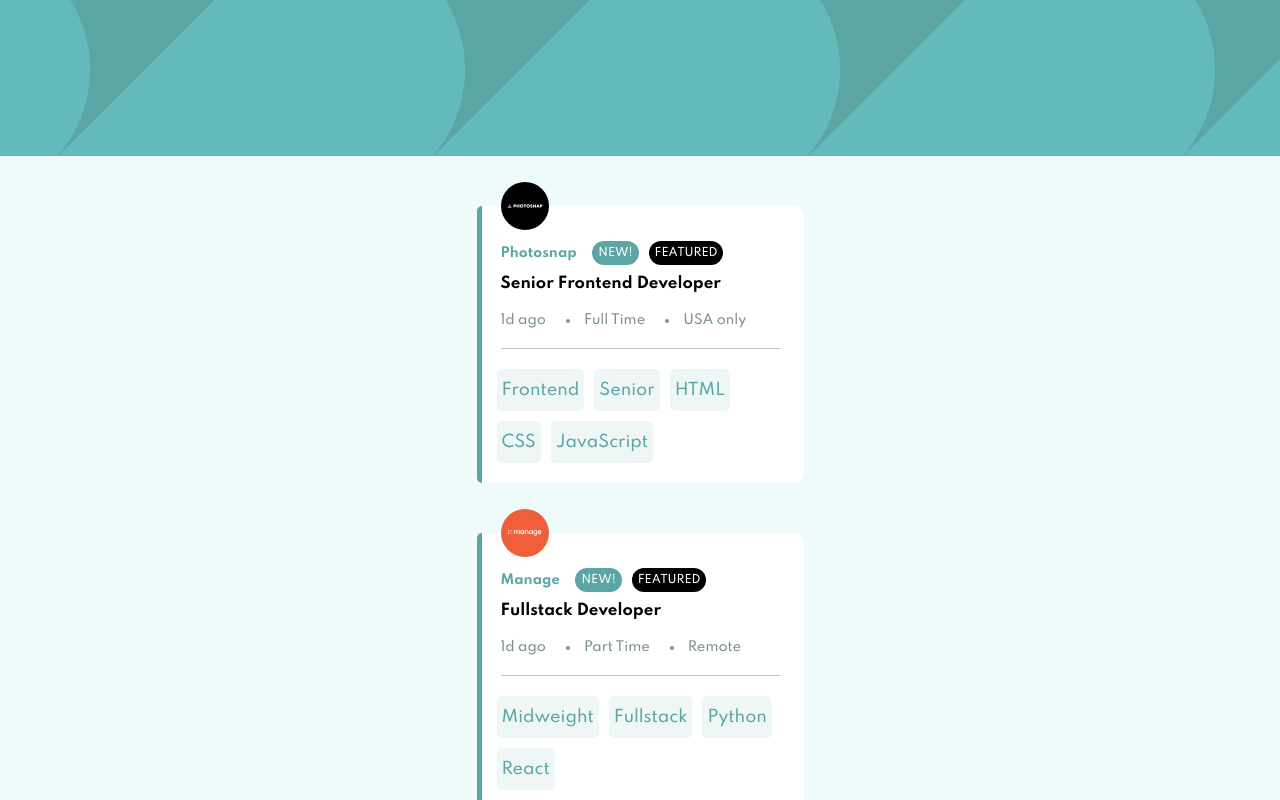
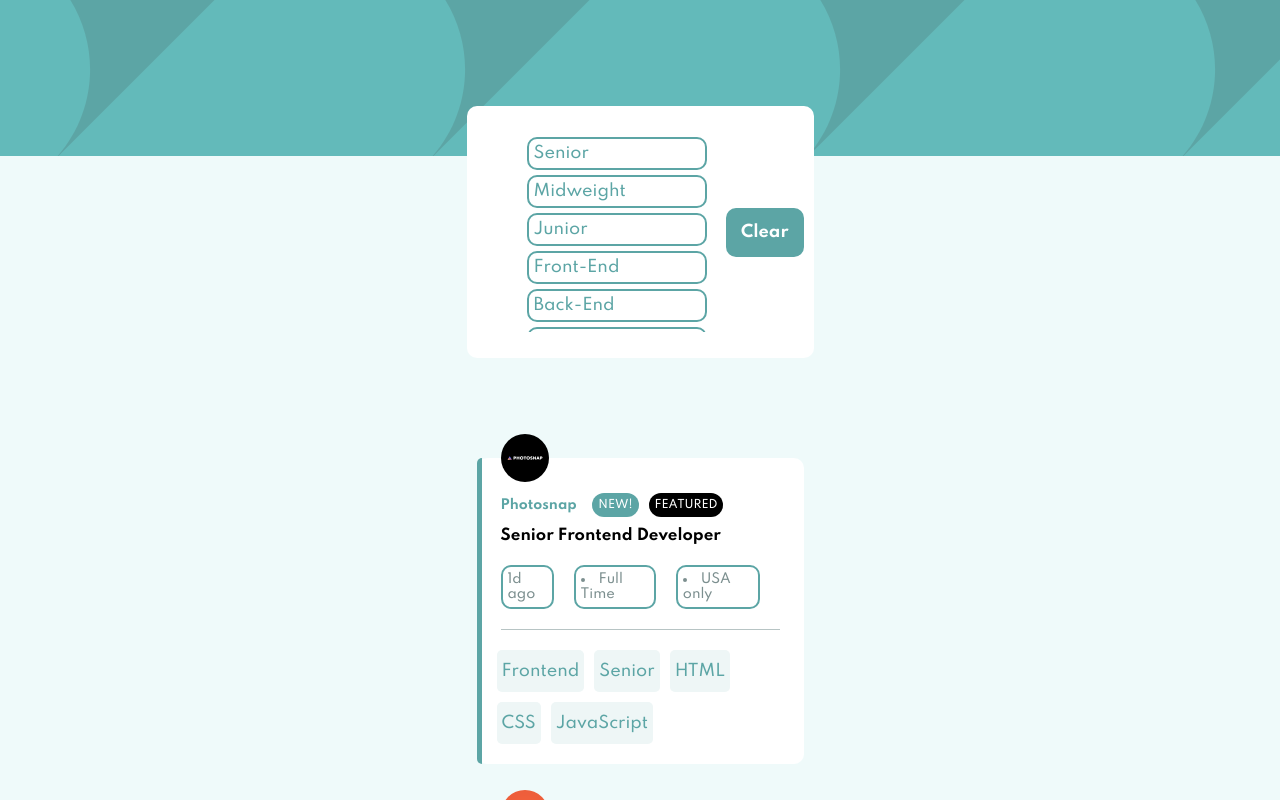
Before and after one commit to Yintii/job-listings, a React (Create React App) app: page / in a window 1280 px wide. Shown: the top 800 px of the page. Built offline with nearby package versions, Linux system fonts and the light colour scheme.

Commit message:
I changed the style from the original becuase it was just not intuitive at all, so it's a scrolling list of filters now instead of the other design

```diff
--- /dev/null
+++ b/src/filter.css
@@ -0,0 +1,80 @@
+#filter{
+  width:327px;
+  margin:auto;
+  background-color:white;
+  flex-flow:row nowrap;
+  align-items: center;
+  justify-content: space-between;
+  padding:10px;
+  position:relative;
+  bottom:50px;
+  border-radius: 10px;
+}
+.show{
+  display:flex;
+}
+.hidden{
+  display:none;
+}
+#filters{
+  display:flex;
+  flex-flow:row wrap;
+  justify-content: space-around;
+}
+form{
+  display:flex;
+  flex-flow:column nowrap;
+}
+
+ul{
+  list-style: none;
+  height:200px;
+  width:200px;
+  overflow: scroll;
+  -ms-overflow-style:none;
+  scrollbar-width:none;
+}
+ul::-webkit-scrollbar{
+  display:none;
+}
+
+li{
+  padding:5px;
+  margin:5px 10px;
+  border-radius: 10px;
+  background-color:white;
+  color:#5CA5A5;
+  border: 2px #5CA5A5 solid;
+}
+li:hover{
+  background-color:#5CA5A5;
+  color:white;
+}
+.filter-item{
+  display:flex;
+  flex-flow:row nowrap;
+  color:#5CA5A5;
+  background-color: hsl(180, 31%, 95%);
+  align-items: center;
+  justify-content: space-between;
+  border-radius: 10px;
+  padding-left:10px;
+  margin:2px;
+}
+.filter-item > img{
+  background-color:#5CA5A5;
+  padding:16px;
+  margin-left: 10px;
+  border-radius:10px;
+}
+.filtered{
+  background-color: #5CA5A5;
+  color:white;
+}
+#clear-btn{
+  font-weight: 700;
+  color:white;
+  padding:15px;
+  background-color: #5CA5A5;
+  border-radius: 10px;
+}
--- a/src/filter.js
+++ b/src/filter.js
@@ -1,10 +1,57 @@
+
 import React from 'react';
-function Filter(props){
-  return(
-    <div id="filter" className="hidden">
-      !!!filter!!!
-    </div>
-  );
+import './filter.css';
+
+class Filter extends React.Component{
+  constructor(props){
+    super(props);
+    this.state = {filterItems: ['Senior','Midweight','Junior',
+                                'Front-End', 'Back-End', 'FullStack',
+                                'HTML', 'CSS', 'JavaScript', 'Ruby', 'Python',
+                                'Sass','React','Vue','RoR','Django']};
+    this.filter = this.filter.bind(this);
+    this.clearBtn = this.clearBtn.bind(this);
+  }
+
+  filter(e){
+    let filter_item = e.target;
+    if(filter_item.classList.contains('filtered')){
+      filter_item.classList.remove('filtered');
+    }else{
+    filter_item.classList.add('filtered');
+    }
+  }
+
+  clearBtn(){
+    const filters = document.getElementsByClassName('formOption');
+    console.log(filters.length);
+    for(let i = 0; i<filters.length; i++){
+      if(filters[i].classList.contains('filtered')){
+        filters[i].classList.remove('filtered');
+      }
+    }
+    }
+
+
+  render(){
+
+    return(
+      //Filter set to hide by default
+      <div id="filter" className="show">
+          <ul>
+            {this.state.filterItems.map((value, index) => {
+              let item = <li key={index} className="formOption" onClick={this.filter}>
+                            {value}
+                        </li>;
+              return item;
+            })}
+          </ul>
+        <div id="clear-btn" onClick={this.clearBtn}>
+          Clear
+        </div>
+      </div>
+    );
+  }
 }
 
 export default Filter;
--- a/src/job.css
+++ b/src/job.css
@@ -22,7 +22,7 @@
   position: absolute;
   left:0;
 }
-img{
+div.job-listing > img {
   position:absolute;
   width:48px;height:48px;
   top:-24px;left:24px;
--- a/src/listings.js
+++ b/src/listings.js
@@ -31,7 +31,7 @@ function Listings(){
      />
     {/*manage*/}
     <Job
-    img={manage}
+     img={manage}
      employer={"Manage"}
      specialDetails={["New!","Featured"]}
      position={"Fullstack Developer"}
--- a/src/requirements.js
+++ b/src/requirements.js
@@ -1,25 +1,33 @@
 import React from 'react';
+import closebtn from './images/icon-remove.svg';
 import './requirements.css'
+import './filter.css';
+
+
 class Requirements extends React.Component{
   constructor(props){
     super(props);
-    this.state = {filtered: false};
-    this.filter = this.filter.bind(this);
+    this.state = {listArr: []};
     this.requirements = props.requisites;
+    this.handleClick = this.handleClick.bind(this);
     this.theRequisites = this.requirements.map((requisite)=>
-    <div key={requisite.toString()} className="requisite" onClick={this.filter}>
+    <div className="requisite" onClick={this.handleClick}>
       <div className="requisite-text">
         {requisite}
       </div>
     </div>
     );
   }
-  filter(){
+
+  handleClick(e){
+    var req = e.target
     this.setState(state => ({
-      filtered: !state.filtered
+      listArr: [].push(req.innerHTML)
     }));
-    console.log("click")
+    console.log(this.state.listArr.toString());
   }
+
+
   render(){
     return(
     <div className="requirements">
```
